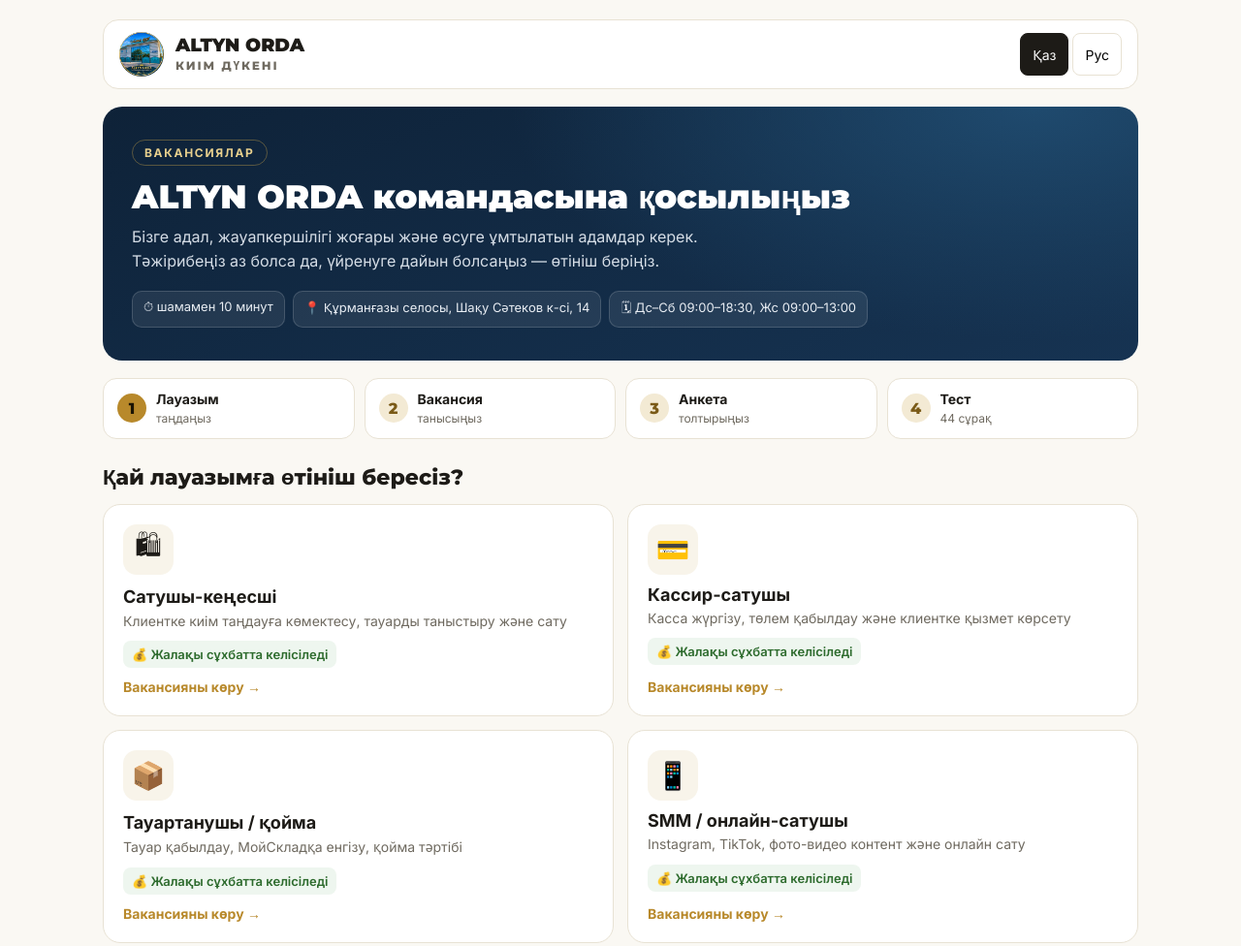
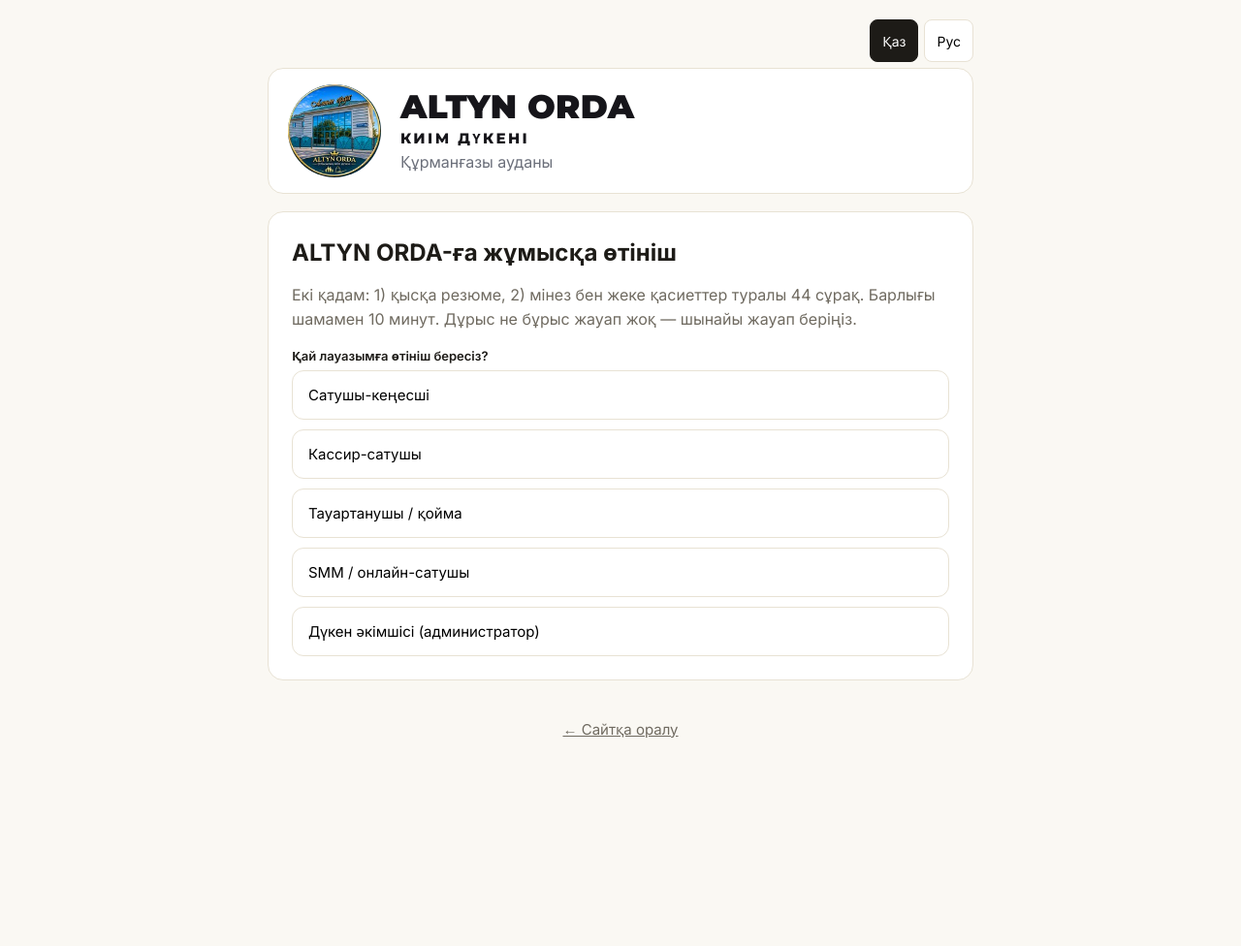
Before and after one commit to Utepov-Bauyrzhan/altynorda-site, a plain HTML site: page jumys/index.html in a window 1280 px wide. Shown: the top 976 px of the page at 97% size. After the commit the page ends 834 px from the top, so only its background shows below. Drawn offline with Linux system fonts and the light colour scheme.

Commit message:
Job page: restore simple start screen and header
Co-Authored-By: Claude Opus 5.5 <noreply@anthropic.com>
Claude-Session: https://claude.ai/code/session_01SvLZT5dtK64tycW86bN5Na

```diff
--- a/jumys/index.html
+++ b/jumys/index.html
@@ -468,8 +468,10 @@ const esc=s=>String(s??"").replace(/[&<>"]/g,c=>({"&":"&amp;","<":"&lt;",">":"&g
 window.addEventListener("hashchange",route);
 function route(){if(location.hash==="#natizheler")renderAdmin();else render()}
 
-function header(){return`<div class="topbar"><a class="tb-brand" href="/"><img src="../img/logo.jpg" alt="ALTYN ORDA"><span><b>ALTYN ORDA</b><small>${L("КИІМ ДҮКЕНІ","МАГАЗИН ОДЕЖДЫ")}</small></span></a>
- <div class="tb-right"><div class="lang"><button class="${lang==="kz"?"on":""}" onclick="setLang('kz')">Қаз</button><button class="${lang==="ru"?"on":""}" onclick="setLang('ru')">Рус</button></div></div></div>`}
+function header(){return`<div class="top"><div class="lang">
+ <button class="${lang==="kz"?"on":""}" onclick="setLang('kz')">Қаз</button>
+ <button class="${lang==="ru"?"on":""}" onclick="setLang('ru')">Рус</button></div>
+ <div class="hero"><img src="../img/logo.jpg" alt="ALTYN ORDA"><div><div class="h-name">ALTYN ORDA</div><div class="h-sub">${L("КИІМ ДҮКЕНІ","МАГАЗИН ОДЕЖДЫ")}</div><div class="h-loc">${L("Құрманғазы ауданы","Курмангазинский район")}</div></div></div></div>`}
 function setLang(l){if(step==="cv")grabCv();lang=l;render()}
 
 const SAVE_KEY="ao_jumys_v1";
@@ -500,17 +502,12 @@ const RMETA={seller:{ic:"🛍",kz:"Клиентке киім таңдауға к
  smm:{ic:"📱",kz:"Instagram, TikTok, фото-видео контент және онлайн сату",ru:"Instagram, TikTok, фото- и видеоконтент, онлайн-продажи"},
  admin:{ic:"👑",kz:"Команда құру, сатушыларды үйрету, сатылымды өсіру",ru:"Подбор и обучение команды, рост продаж, контент"}};
 const SAL={};
-function renderIntro(){app.className="wrap wide";
- const steps=[[L("Лауазым","Должность"),L("таңдаңыз","выберите")],[L("Вакансия","Вакансия"),L("танысыңыз","ознакомьтесь")],[L("Анкета","Анкета"),L("толтырыңыз","заполните")],[L("Тест","Тест"),L("44 сұрақ","44 вопроса")]];
- app.innerHTML=header()+`<section class="jhero"><div class="eyebrow">${L("Вакансиялар","Вакансии")}</div>
- <h1>${L("ALTYN ORDA командасына қосылыңыз","Присоединяйтесь к команде ALTYN ORDA")}</h1>
- <p>${L("Бізге адал, жауапкершілігі жоғары және өсуге ұмтылатын адамдар керек. Тәжірибеңіз аз болса да, үйренуге дайын болсаңыз — өтініш беріңіз.","Нам нужны честные, ответственные люди, которые хотят расти. Даже если опыта мало, но вы готовы учиться — подавайте заявку.")}</p>
- <div class="jchips"><span>⏱ ${L("шамамен 10 минут","примерно 10 минут")}</span><span>📍 ${L("Құрманғазы селосы, Шақу Сәтеков к-сі, 14","с. Курмангазы, ул. Шаку Сатекова, 14")}</span><span>🗓 ${L("Дс–Сб 09:00–18:30, Жс 09:00–13:00","Пн–Сб 09:00–18:30, Вс 09:00–13:00")}</span></div></section>
- <div class="jsteps">${steps.map((x,i)=>`<div class="js ${i===0?"on":""}"><i>${i+1}</i><div><b>${x[0]}</b><small>${x[1]}</small></div></div>`).join("")}</div>
- <h2 class="jh2">${L("Қай лауазымға өтініш бересіз?","На какую должность вы претендуете?")}</h2>
- <div class="rgrid">${RKEYS.map(k=>`<button class="rcard ${role===k?"sel":""}" onclick="chooseRole('${k}')"><span class="ric">${RMETA[k].ic}</span><span class="rbody"><b>${L(ROLES[k].kz,ROLES[k].ru)}</b><small>${L(RMETA[k].kz,RMETA[k].ru)}</small><span class="rsal">💰 ${SAL[k]?L(SAL[k][0],SAL[k][1]):L("Жалақы сұхбатта келісіледі","Зарплата — по итогам собеседования")}</span></span><span class="rgo">${L("Вакансияны көру","Смотреть вакансию")} →</span></button>`).join("")}</div>
- <p class="jnote">${L("Дұрыс не бұрыс жауап жоқ — сұрақтарға шынайы жауап беріңіз. Нәтиже WhatsApp арқылы бізге жіберіледі.","Правильных и неправильных ответов нет — отвечайте честно. Результат отправляется нам через WhatsApp.")}</p>
- <footer><a href="/">← ${L("Сайтқа оралу","Вернуться на сайт")}</a></footer>`}
+function renderIntro(){app.innerHTML=header()+`<div class="card">
+ <h1>${L("ALTYN ORDA-ға жұмысқа өтініш","Анкета на работу в ALTYN ORDA")}</h1>
+ <p class="mut">${L("Екі қадам: 1) қысқа резюме, 2) мінез бен жеке қасиеттер туралы 44 сұрақ. Барлығы шамамен 10 минут. Дұрыс не бұрыс жауап жоқ — шынайы жауап беріңіз.","Два шага: 1) короткое резюме, 2) 44 вопроса о характере и личных качествах. Всего примерно 10 минут. Правильных и неправильных ответов нет — отвечайте честно.")}</p>
+ <label>${L("Қай лауазымға өтініш бересіз?","На какую должность вы претендуете?")}</label>
+ <div class="opts">${RKEYS.map(k=>`<button class="opt ${role===k?"sel":""}" onclick="chooseRole('${k}')">${L(ROLES[k].kz,ROLES[k].ru)}</button>`).join("")}</div></div>
+ <footer><a href="/">${L("← Сайтқа оралу","← Вернуться на сайт")}</a></footer>`}
 function chooseRole(k){role=k;step="vac";render();window.scrollTo(0,0)}
 
 /* ===================== VACANCIES ===================== */
```
